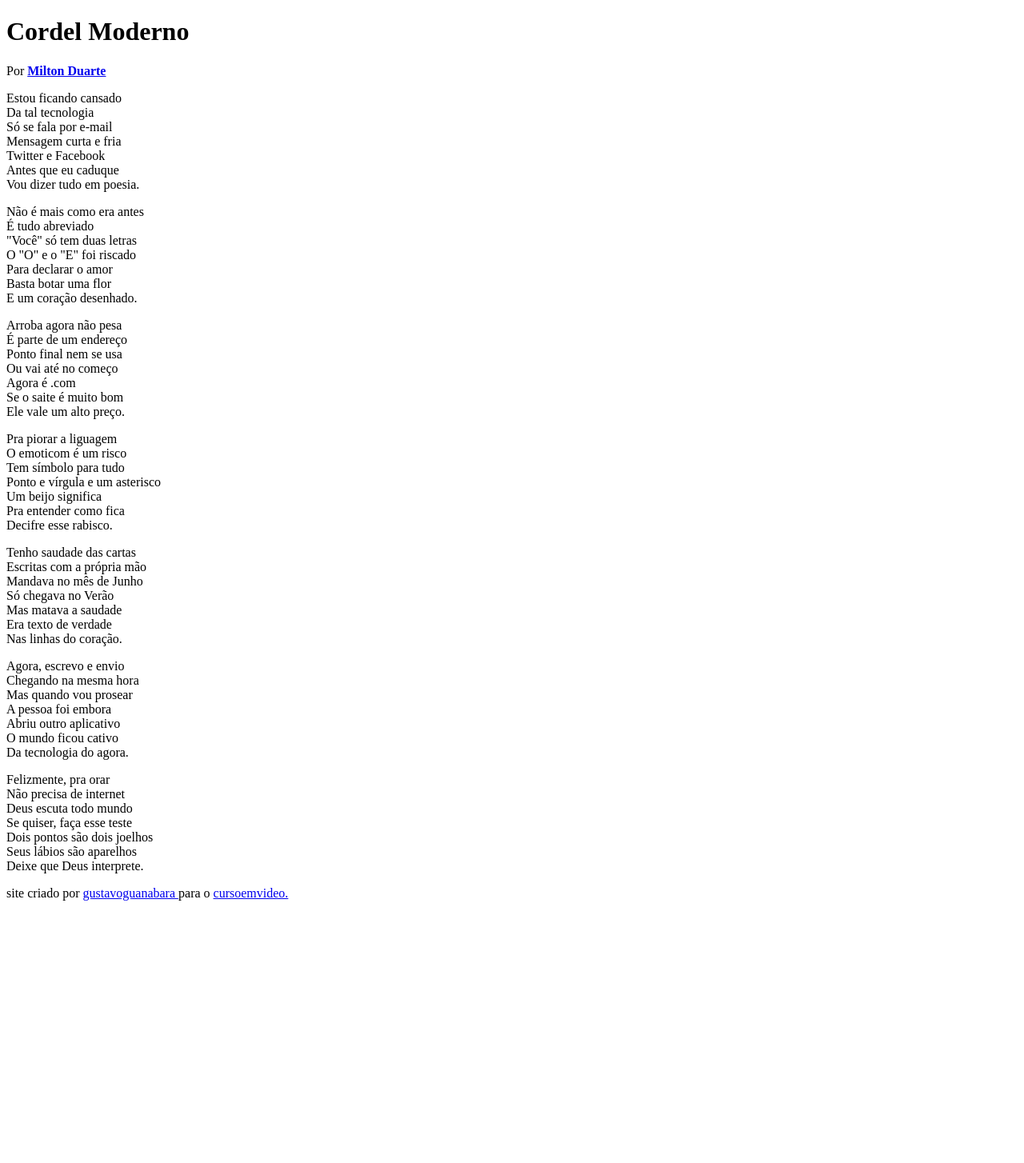
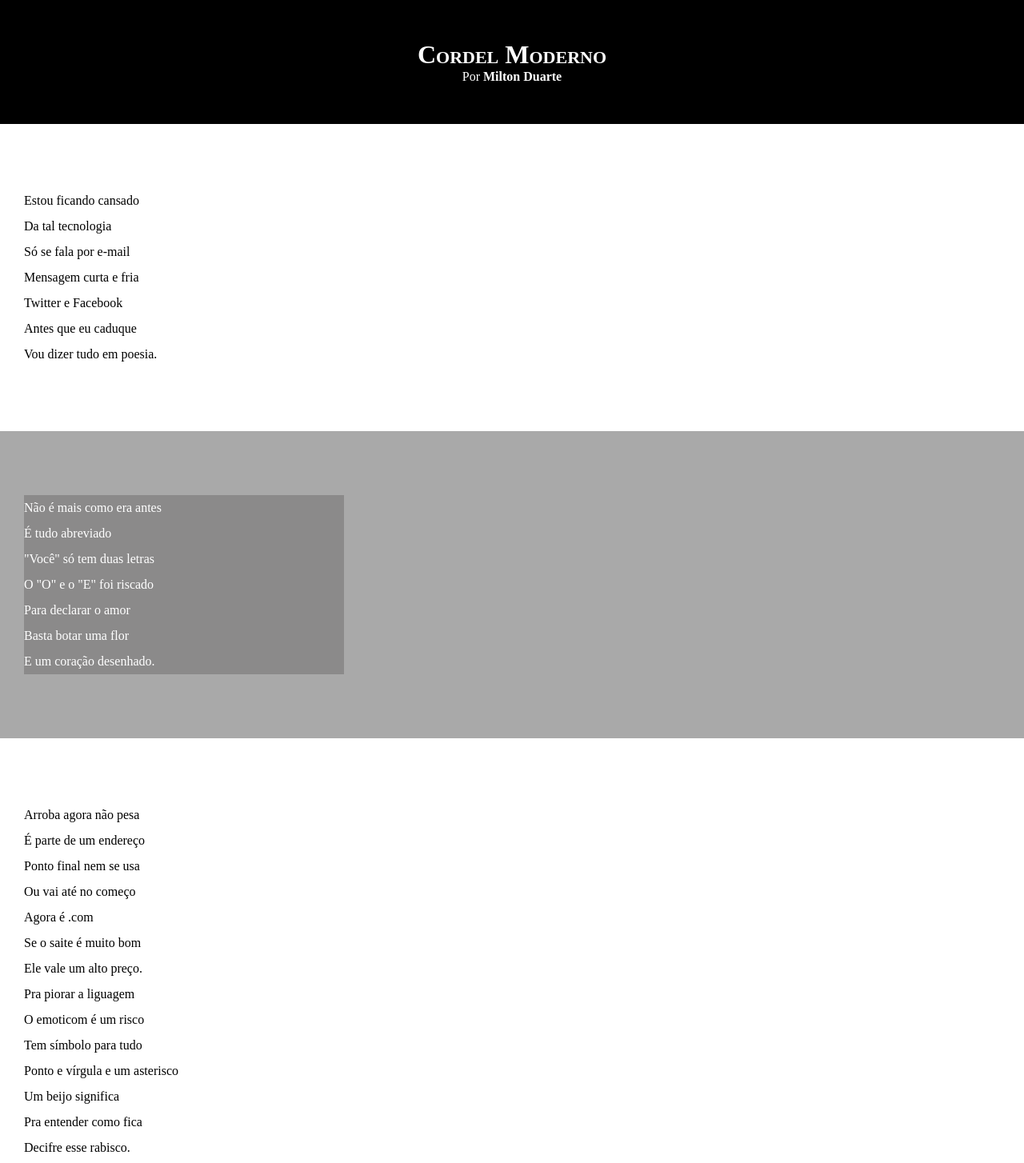
Before and after one commit to Leh98code/html-css, a plain HTML site: page meus-desafios/d012/index.html in a window 1280 px wide. Shown: the top 1454 px of the page at 80% size. Before the commit the page ends 1142 px from the top, so only its background shows below. Drawn offline with Linux system fonts and the light colour scheme.

Commit message:
atualizei d012

```diff
--- a/meus-desafios/d012/index.html
+++ b/meus-desafios/d012/index.html
@@ -11,7 +11,7 @@
         <h1>Cordel Moderno</h1>
         <p>Por <a href="https://www.recantodasletras.com.br/poesias/3186743" target="_blank"><strong>Milton Duarte</strong></a></p>
     </header>
-    <section>
+    <section class="normal">
         <p>
             Estou ficando cansado<br/>
             Da tal tecnologia<br/>
@@ -23,7 +23,7 @@
         </p>
     </section>
 
-    <section>
+    <section class="imagem">
         <p>
             Não é mais como era antes<br/>
             É tudo abreviado<br/>
@@ -35,7 +35,7 @@
         </p>
     </section>
 
-    <section>
+    <section class="normal">
         <p>
             Arroba agora não pesa<br/>
             É parte de um endereço<br/>
@@ -43,7 +43,7 @@
             Ou vai até no começo<br/>
             Agora é .com<br/>
             Se o saite é muito bom<br/>
-            Ele vale um alto preço.<br/>
+            Ele vale um alto preço.
         </p>
 
         <p>
@@ -53,11 +53,11 @@
             Ponto e vírgula e um asterisco<br/>
             Um beijo significa<br/>
             Pra entender como fica<br/>
-            Decifre esse rabisco.<br/>
+            Decifre esse rabisco.
         </p>
     </section>
 
-    <section>
+    <section class="imagem">
         <p>
             Tenho saudade das cartas<br/>
             Escritas com a própria mão<br/>
@@ -65,11 +65,11 @@
             Só chegava no Verão<br/>
             Mas matava a saudade<br/>
             Era texto de verdade<br/>
-            Nas linhas do coração.<br/>
+            Nas linhas do coração.
         </p>
     </section>
 
-    <section>
+    <section class="normal">
         <p>
             Agora, escrevo e envio<br/>
             Chegando na mesma hora<br/>
@@ -77,7 +77,7 @@
             A pessoa foi embora<br/>
             Abriu outro aplicativo<br/>
             O mundo ficou cativo<br/>
-            Da tecnologia do agora.<br/>
+            Da tecnologia do agora.
         </p>
 
         <p>
@@ -87,7 +87,7 @@
             Se quiser, faça esse teste<br/>
             Dois pontos são dois joelhos<br/>
             Seus lábios são aparelhos<br/>
-            Deixe que Deus interprete.<br/>
+            Deixe que Deus interprete.
         </p>
     </section>
     <footer>
--- a/meus-desafios/d012/style.css
+++ b/meus-desafios/d012/style.css
@@ -1 +1,58 @@
 @charset "utf-8";
+
+*{
+    margin: 0px;
+    padding: 0px;
+}
+
+html, body{
+    min-height: 100vh;
+    background-color: darkgray;
+
+}
+
+header{
+    background-color: black;
+    color: white;
+    text-align: center;
+    padding: 50px 0px;
+}
+
+header > h1{
+    font-variant: small-caps;
+}
+
+a{
+   text-decoration: none;
+   color: white;
+   font-weight: bolder ;
+
+}
+
+a:hover{
+    text-decoration: underline;
+}
+
+section{
+    padding: 10vh 0vh;
+    line-height: 2em;
+    padding-left: 30px;
+}
+
+section.normal{
+    background-color: white;
+    color: black;
+}
+
+section.imagem > p{
+    background-color: rgba(29, 25, 25, 0.212);
+    color: white;
+    width: 400px;
+}
+
+footer{
+    background-color: black;
+    color: white;
+    text-align: center;
+    padding: 10px 0px;
+}
```
Also changed, not shown: meus-desafios/d011/index.html (+19 -15 lines), meus-desafios/d011/imagens/espaco01.jpg (added).
